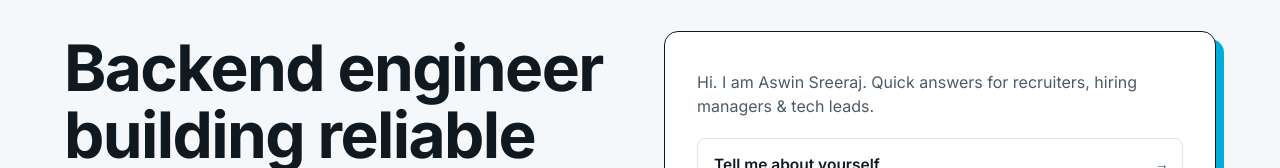
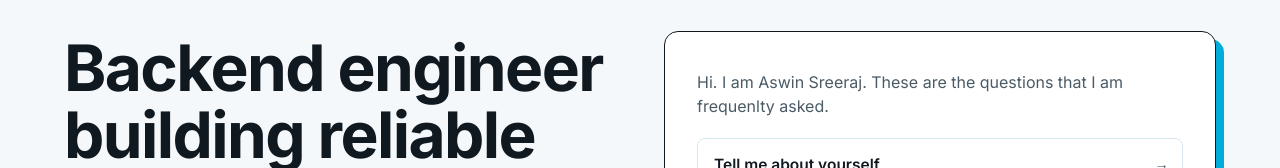
Before and after one commit to aswinsreeraj/portfolio, a React (Vite) app: page / in a window 1280 px wide. Shown: the part 142-310 px from the top of the page. Built offline with nearby package versions, Linux system fonts and the light colour scheme.

Commit message:
fix(heroaskwidget): updated the message

```diff
--- a/src/components/HeroAskWidget.tsx
+++ b/src/components/HeroAskWidget.tsx
@@ -54,7 +54,7 @@ export const HeroAskWidget: React.FC<HeroAskWidgetProps> = ({ onOpenFullChat })
 
       {/* Subtitle */}
       <p className="m-0 text-[15px] sm:text-[16px] text-[#4A5B66] dark:text-[#8DB1BE] mt-1.5 mb-5 leading-normal">
-        Hi. I am Aswin Sreeraj. Quick answers for recruiters, hiring managers &amp; tech leads.
+        Hi. I am Aswin Sreeraj. These are the questions that I am frequenlty asked.
       </p>
 
       {/* Questions Accordion */}
```
